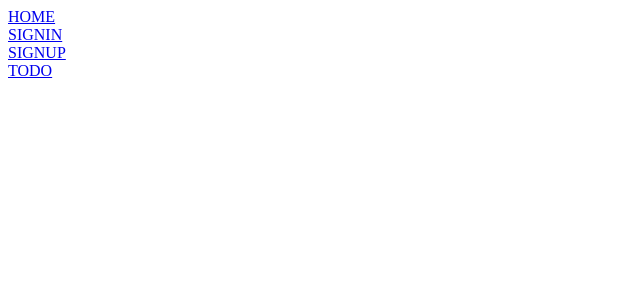
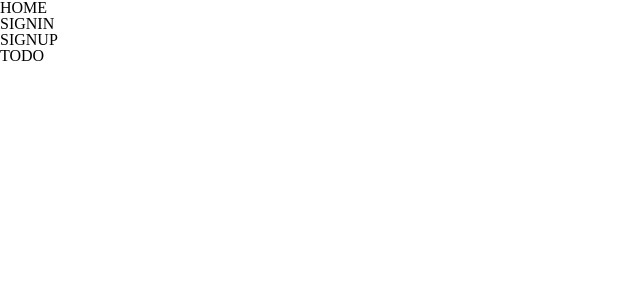
Before and after one commit to kkkkkSE/wanted-pre-onboarding-frontend, a React (Create React App) app: page / in a window 1280 px wide. Shown: the top 300 px of the page, without its empty margins (0-640 px from the left). Built offline with nearby package versions, Linux system fonts and the light colour scheme.

Commit message:
[style] Global Style 정의 및 적용, Style Reset 적용

```diff
--- a/src/index.tsx
+++ b/src/index.tsx
@@ -4,7 +4,11 @@ import ReactDOM from 'react-dom/client';
 
 import { createBrowserRouter, RouterProvider } from 'react-router-dom';
 
+import { Reset } from 'styled-reset';
+
 import routes from './routes';
+
+import GlobalStyle from './styles/GlobalStyle';
 
 function main() {
   const container = document.getElementById('root');
@@ -21,6 +25,8 @@ function main() {
 
   root.render(
     <React.StrictMode>
+      <Reset />
+      <GlobalStyle />
       <RouterProvider router={router} />
     </React.StrictMode>,
   );
--- /dev/null
+++ b/src/styles/GlobalStyle.ts
@@ -0,0 +1,30 @@
+import { createGlobalStyle } from 'styled-components';
+
+const GlobalStyle = createGlobalStyle`
+  html {
+    box-sizing: border-box;
+  }
+
+  html {
+    font-size: 62.5%;
+  }
+
+  body {
+    font-size: 1.6rem;
+  }
+
+  a {
+    text-decoration: none;
+    color: inherit;
+  }
+
+  button {
+    outline: none;
+    border: none;
+    padding: 0;
+    background: none;
+    cursor: pointer;
+  }
+`;
+
+export default GlobalStyle;
```
